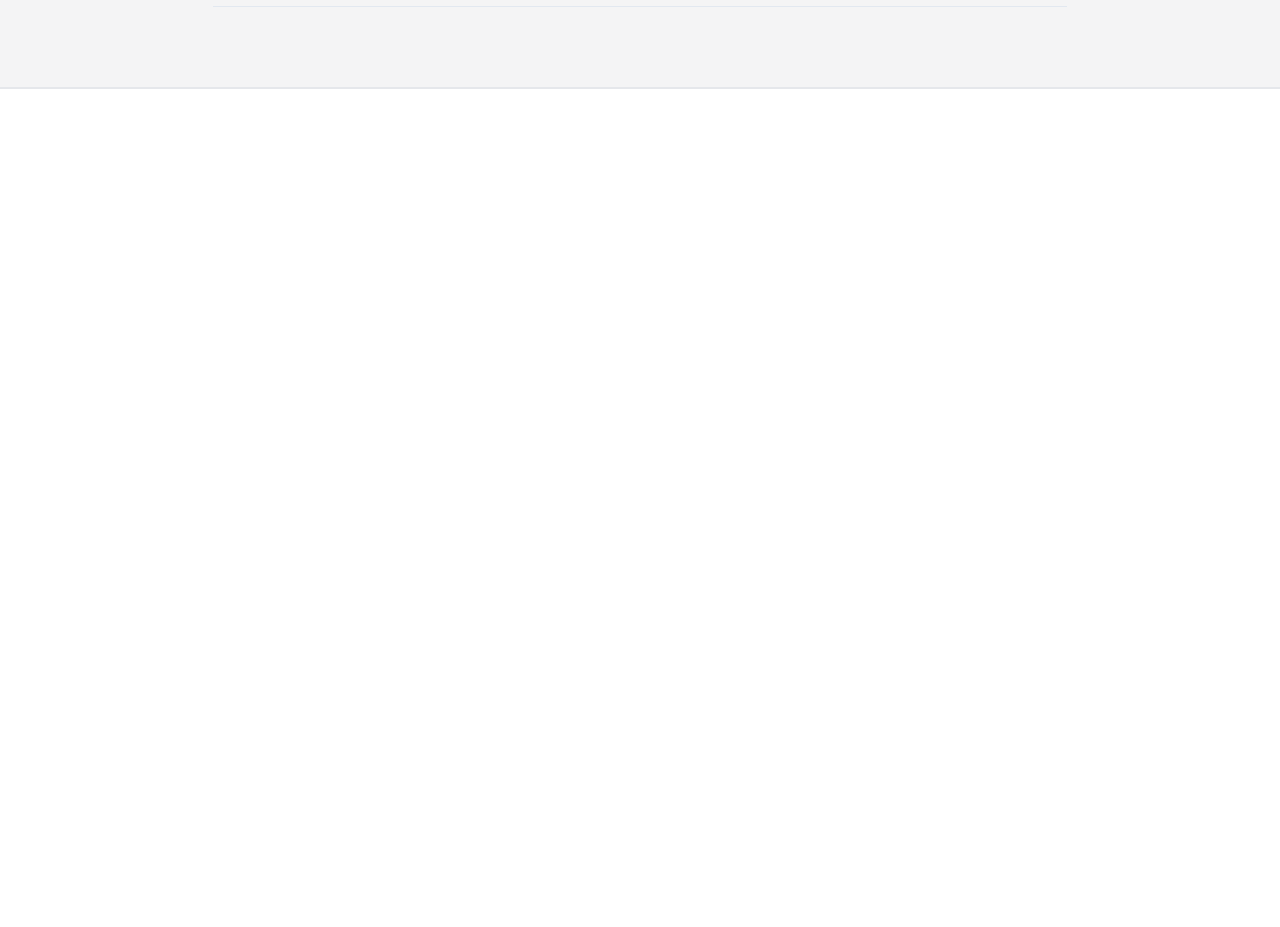
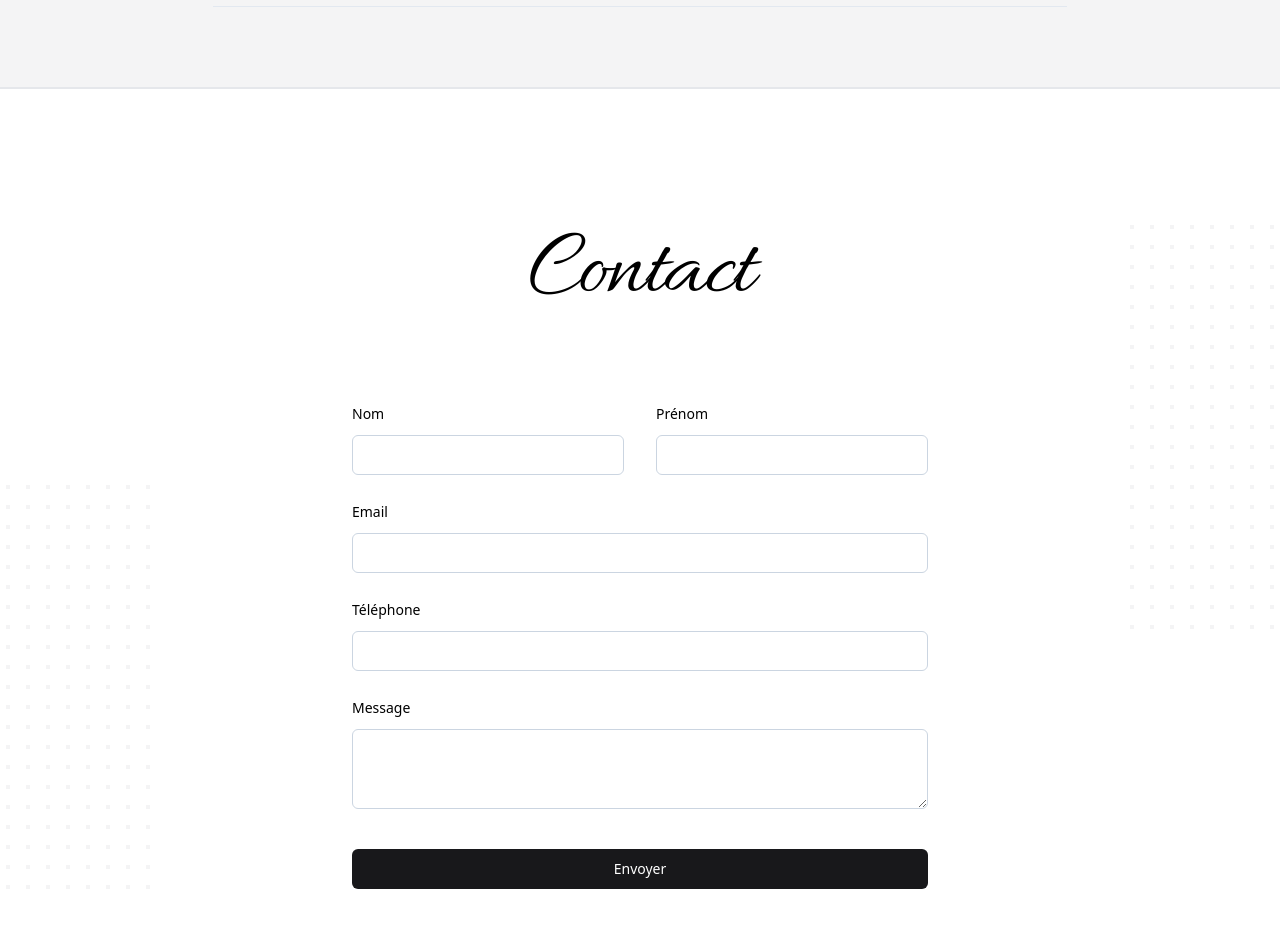
Before and after one commit to t-rosa/www.maisondelamascotte.com, a Next.js app: page / in a window 1280 px wide. Shown: the part 4380-5307 px from the top of the page. Before the commit the page ends 4469 px from the top, so only its background shows below. Built offline with nearby package versions, Linux system fonts and the light colour scheme.

Commit message:
feat: contact

```diff
--- /dev/null
+++ b/app/api/contact/route.ts
@@ -0,0 +1,57 @@
+import { contactSchema } from '@/types/contact-schema'
+import { z } from 'zod'
+
+type Contact = z.infer<typeof contactSchema>
+
+export async function POST(request: Request) {
+  let nodemailer = require('nodemailer')
+  const transporter = nodemailer.createTransport({
+    port: process.env.MAIL_PORT,
+    host: process.env.MAIL_HOST,
+    auth: {
+      user: process.env.MAIL_USER,
+      pass: process.env.MAIL_PASSWORD,
+    },
+    secure: true,
+  })
+
+  const body: Contact = await request.json()
+
+  const html = `
+<!DOCTYPE html>
+<html lang="fr">
+<body>
+<h3>Nom :</h3> &nbsp; <span>${body.lastName}</span>
+</div>
+<div style="display:flex; align-items: center;">
+<h3>Prénom :</h3> &nbsp; <span>${body.firstName}</span>
+</div>
+<div style="display:flex; align-items: center;">
+<h3>Email :</h3> &nbsp; <span>${body.email}</span>
+</div>
+<div style="display:flex; align-items: center;">
+<h3>Téléphone :</h3> &nbsp; <span>${body.phone}</span>
+</div>
+</br>
+<h3>Message</h3>
+</br>
+<div>${body.message}</div>
+</body>
+</html>
+    `
+
+  const mailData = {
+    from: body.email,
+    to: 'toma.rosa@protonmail.com',
+    subject: `Prise de contact - ${body.firstName} ${body.lastName}`,
+    text: body.message,
+    html,
+  }
+
+  try {
+    transporter.sendMail(mailData)
+    return new Response('Success')
+  } catch (e) {
+    return Response.error()
+  }
+}
--- a/app/page.tsx
+++ b/app/page.tsx
@@ -1,3 +1,4 @@
+import { Contact } from "@/components/contact";
 import { Faq } from "@/components/faq";
 import { Gallery } from "@/components/gallery";
 import { Hero } from "@/components/hero";
@@ -12,6 +13,7 @@ export default function Home() {
       <Places />
       <Testimonials />
       <Faq />
+      <Contact />
     </main>
   )
 }
--- /dev/null
+++ b/components/contact-form.tsx
@@ -0,0 +1,114 @@
+'use client'
+
+import { Button } from '@/components/ui/button'
+import { Input } from '@/components/ui/input'
+import { Label } from '@/components/ui/label'
+import { Textarea } from '@/components/ui/textarea'
+import { useToast } from '@/hooks/use-toast'
+import { contactSchema } from '@/types/contact-schema'
+import { zodResolver } from '@hookform/resolvers/zod'
+import { Loader2 } from 'lucide-react'
+import { useState } from 'react'
+import { useForm } from 'react-hook-form'
+import { z } from 'zod'
+
+type FormData = z.infer<typeof contactSchema>
+
+export default function ContactForm() {
+  const { toast } = useToast()
+
+  const {
+    handleSubmit,
+    register,
+    formState: { errors },
+    reset,
+  } = useForm<FormData>({
+    resolver: zodResolver(contactSchema),
+  })
+  const [isSending, setIsSending] = useState<boolean>(false)
+
+  async function onSubmit(data: FormData) {
+    setIsSending(true)
+
+    const response = await fetch(`/api/contact`, {
+      method: 'POST',
+      headers: {
+        'Content-Type': 'application/json',
+      },
+      body: JSON.stringify({
+        lastName: data.lastName,
+        firstName: data.firstName,
+        email: data.email,
+        phone: data.phone,
+        message: data.message,
+      }),
+    })
+
+    setIsSending(false)
+
+    if (!response?.ok) {
+      return toast({
+        title: 'Il y a eu une érreur.',
+        description: "Votre message n'a pas pu être envoyer. Veuillez réessayer.",
+      })
+    }
+
+    toast({
+      description: 'Votre message a bien été envoyé, merci.',
+    })
+
+    reset()
+  }
+
+  return (
+    <form className='mx-auto mt-16 max-w-xl sm:mt-20' onSubmit={handleSubmit(onSubmit)}>
+      <div className='grid grid-cols-1 gap-y-6 gap-x-8 sm:grid-cols-2'>
+        <div>
+          <Label htmlFor='lastName'>Nom</Label>
+          <div className='mt-2.5'>
+            <Input type='text' autoComplete='family-name' {...register('lastName')} />
+            {errors?.lastName && (
+              <p className='px-1 text-xs text-red-600'>{errors.lastName.message}</p>
+            )}
+          </div>
+        </div>
+        <div>
+          <Label htmlFor='firstName'>Prénom</Label>
+          <div className='mt-2.5'>
+            <Input type='text' autoComplete='given-name' {...register('firstName')} />
+            {errors?.firstName && (
+              <p className='px-1 text-xs text-red-600'>{errors.firstName.message}</p>
+            )}
+          </div>
+        </div>
+        <div className='sm:col-span-2'>
+          <Label htmlFor='email'>Email</Label>
+          <div className='mt-2.5'>
+            <Input type='email' autoComplete='email' {...register('email')} />
+            {errors?.email && <p className='px-1 text-xs text-red-600'>{errors.email.message}</p>}
+          </div>
+        </div>
+        <div className='sm:col-span-2'>
+          <Label htmlFor='phone'>Téléphone</Label>
+          <div className='relative mt-2.5'>
+            <Input type='tel' autoComplete='tel' {...register('phone')} />
+            {errors?.phone && <p className='px-1 text-xs text-red-600'>{errors.phone.message}</p>}
+          </div>
+        </div>
+        <div className='sm:col-span-2'>
+          <Label htmlFor='message'>Message</Label>
+          <div className='mt-2.5'>
+            <Textarea rows={4} defaultValue={''} {...register('message')} />
+            {errors?.message && (
+              <p className='px-1 text-xs text-red-600'>{errors.message.message}</p>
+            )}
+          </div>
+        </div>
+      </div>
+      <Button type='submit' className='mt-10 w-full'>
+        {isSending && <Loader2 className='mr-2 h-4 w-4 animate-spin' />}
+        Envoyer
+      </Button>
+    </form>
+  )
+}
--- /dev/null
+++ b/components/contact.tsx
@@ -0,0 +1,20 @@
+import ContactForm from '@/components/contact-form'
+import DotPattern from '@/components/dot-pattern'
+
+export function Contact() {
+  return (
+    <div className='mt-10'>
+      <div className='overflow-hidden py-16 px-4 sm:px-6 lg:px-8 lg:py-24'>
+        <div className='relative mx-auto max-w-xl'>
+          <div className='text-center'>
+            <DotPattern />
+            <h2 className='shrink-0 font-allura text-4xl tracking-tight sm:text-6xl md:text-7xl lg:text-8xl text-center'>Contact</h2>
+          </div>
+          <div className='mt-12'>
+            <ContactForm />
+          </div>
+        </div>
+      </div>
+    </div>
+  )
+}
--- /dev/null
+++ b/components/dot-pattern.tsx
@@ -0,0 +1,50 @@
+export default function DotPattern() {
+  return (
+    <>
+      <svg
+        className='absolute left-full translate-x-1/2 transform'
+        width={404}
+        height={404}
+        fill='none'
+        viewBox='0 0 404 404'
+        aria-hidden='true'
+      >
+        <defs>
+          <pattern
+            id='85737c0e-0916-41d7-917f-596dc7edfa27'
+            x={0}
+            y={0}
+            width={20}
+            height={20}
+            patternUnits='userSpaceOnUse'
+          >
+            <rect x={0} y={0} width={4} height={4} className='text-zinc-100' fill='currentColor' />
+          </pattern>
+        </defs>
+        <rect width={404} height={404} fill='url(#85737c0e-0916-41d7-917f-596dc7edfa27)' />
+      </svg>
+      <svg
+        className='absolute right-full bottom-0 -translate-x-1/2 transform'
+        width={404}
+        height={404}
+        fill='none'
+        viewBox='0 0 404 404'
+        aria-hidden='true'
+      >
+        <defs>
+          <pattern
+            id='85737c0e-0916-41d7-917f-596dc7edfa27'
+            x={0}
+            y={0}
+            width={20}
+            height={20}
+            patternUnits='userSpaceOnUse'
+          >
+            <rect x={0} y={0} width={4} height={4} className='text-zinc-100' fill='currentColor' />
+          </pattern>
+        </defs>
+        <rect width={404} height={404} fill='url(#85737c0e-0916-41d7-917f-596dc7edfa27)' />
+      </svg>
+    </>
+  )
+}
--- a/package.json
+++ b/package.json
@@ -9,6 +9,7 @@
     "lint": "next lint"
   },
   "dependencies": {
+    "@hookform/resolvers": "^2.9.11",
     "@radix-ui/react-accordion": "^1.1.0",
     "@radix-ui/react-aspect-ratio": "^1.0.1",
     "@radix-ui/react-dropdown-menu": "^2.0.3",
@@ -20,10 +21,13 @@
     "lucide-react": "^0.118.0",
     "next": "13.2.3",
     "next-themes": "^0.2.1",
+    "nodemailer": "^6.9.1",
     "react": "18.2.0",
     "react-dom": "18.2.0",
+    "react-hook-form": "^7.43.3",
     "tailwind-merge": "^1.10.0",
-    "tailwindcss-animate": "^1.0.5"
+    "tailwindcss-animate": "^1.0.5",
+    "zod": "^3.20.6"
   },
   "devDependencies": {
     "@tailwindcss/forms": "^0.5.3",
--- /dev/null
+++ b/types/contact-schema.ts
@@ -0,0 +1,9 @@
+import { z } from "zod";
+
+export const contactSchema = z.object({
+  lastName: z.string(),
+  firstName: z.string(),
+  email: z.string().email(),
+  phone: z.string(),
+  message: z.string(),
+})
```
Also changed, not shown: 2 other files (tests, documents, lock files or other folders).
